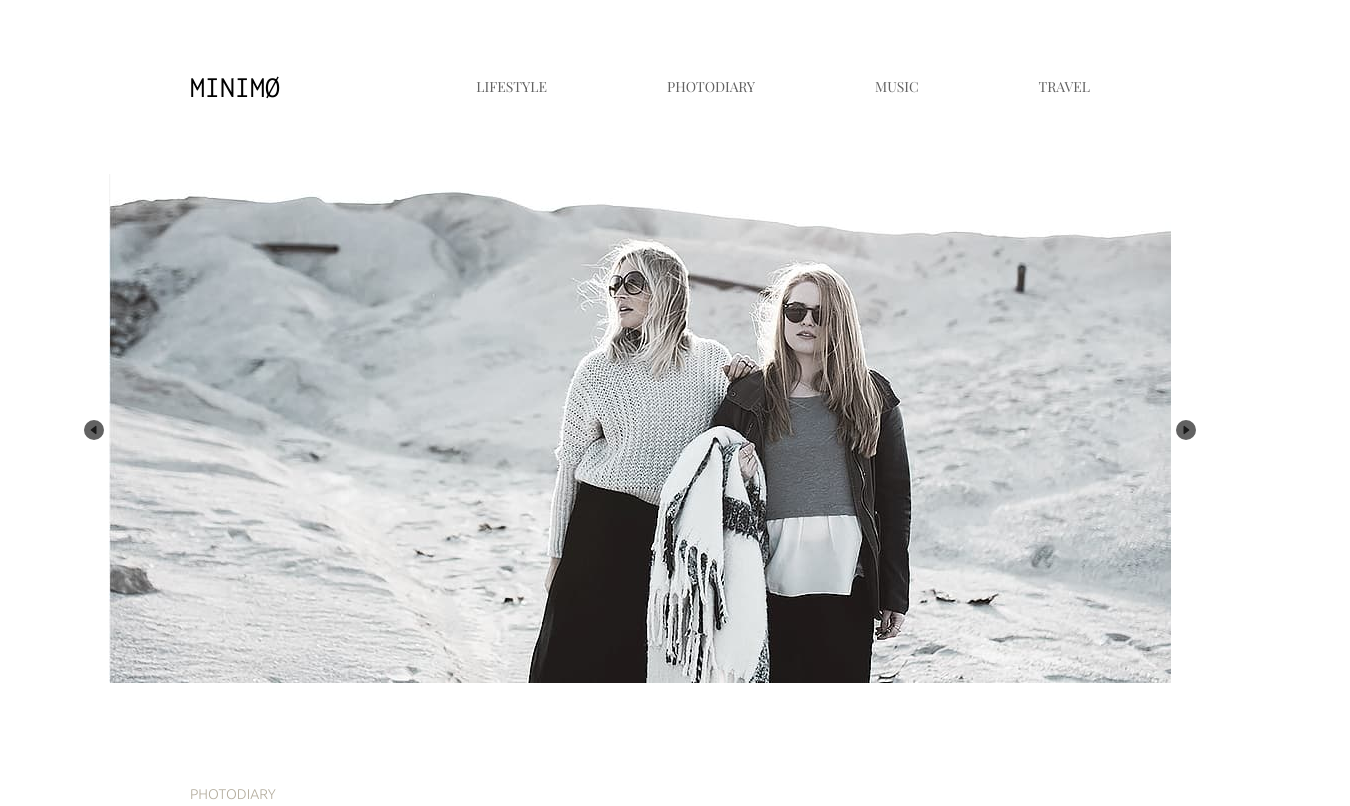
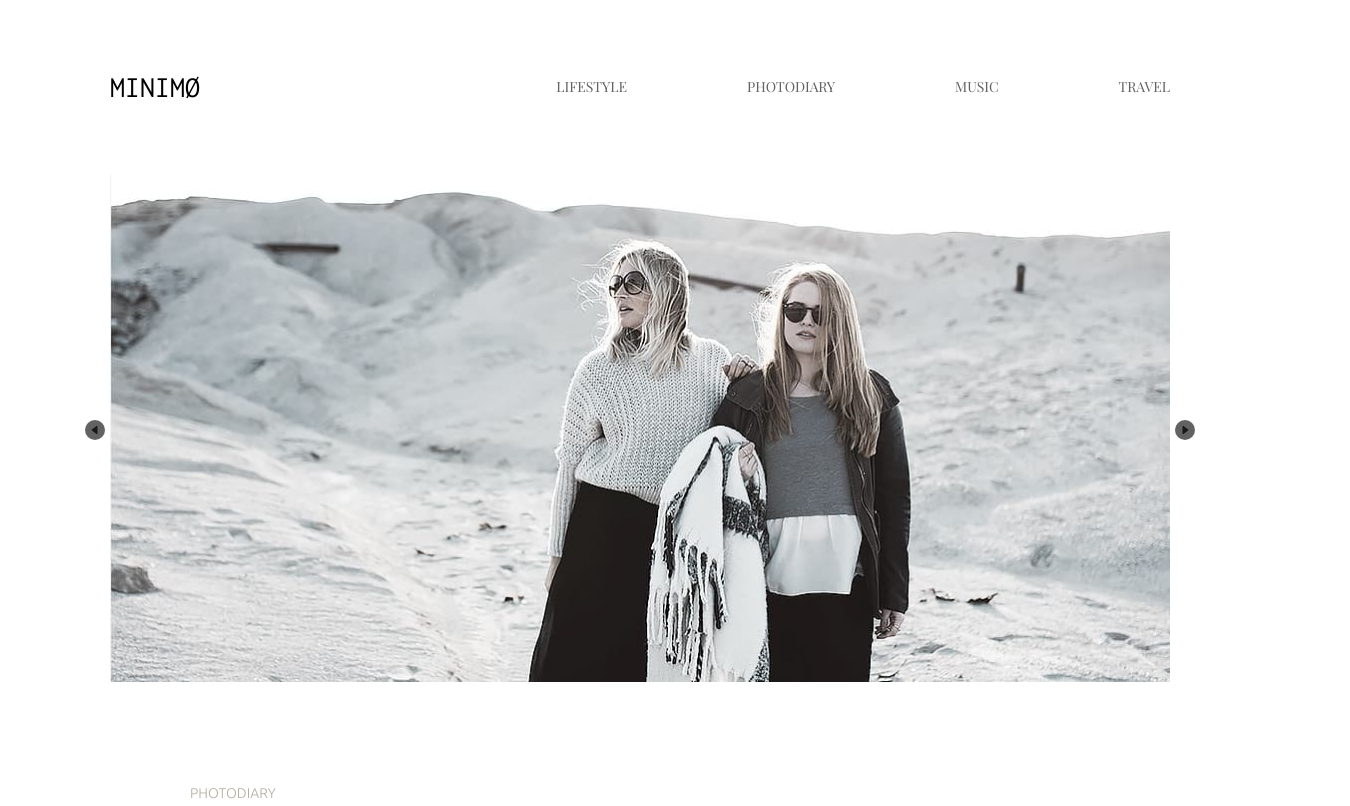
Before and after one commit to Kristuwa/minimo, a website: page fullpost.html in a window 1280 px wide. Shown: the top 806 px of the page, 1350 px wide, since content can reach past the window. Drawn offline with nearby package versions, Linux system fonts and the light colour scheme; a web font is replaced by a local one.

Commit message:
Update style1.css

```diff
--- a/css/style1.css
+++ b/css/style1.css
@@ -3,9 +3,9 @@
   --secondary-text-color: #b4ad9e;
   --primary-bg-color: #ffffff;
   --secondary-bg-color: #f0f0f0;
-  --gallery-bg-color: #f5f5f5;
   --title-text-color: #333333;
   --logo-color: #000000;
+  --gallery-bg-color: #f5f5f5;
 
   --accent-color: #000000;
 
@@ -48,12 +48,6 @@ img {
   padding-right: 15px;
   margin-left: auto;
   margin-right: auto;
-}
-
-@media (min-width: 320px) {
-  .container {
-    width: 320px;
-  }
 }
 
 @media (min-width: 768px) {
@@ -166,6 +160,11 @@ img {
   .nav__item + .nav__item {
     margin-left: 120px;
   }
+
+  .header .container {
+    padding-left: 70px;
+    padding-right: 70px;
+  }
 }
 
 /* ----------------------HERO------------------ */
@@ -178,8 +177,8 @@ img {
 
 @media (min-width: 1200px) {
   .hero .container {
-    padding-left: 69px;
-    padding-right: 69px;
+    padding-left: 70px;
+    padding-right: 70px;
   }
 }
 
@@ -542,8 +541,7 @@ img {
 }
 
 @media screen and (min-width: 1200px) {
-  .footer {
-    padding-left: 150px;
+  .footer .container {
     padding-right: 70px;
   }
 }
```
